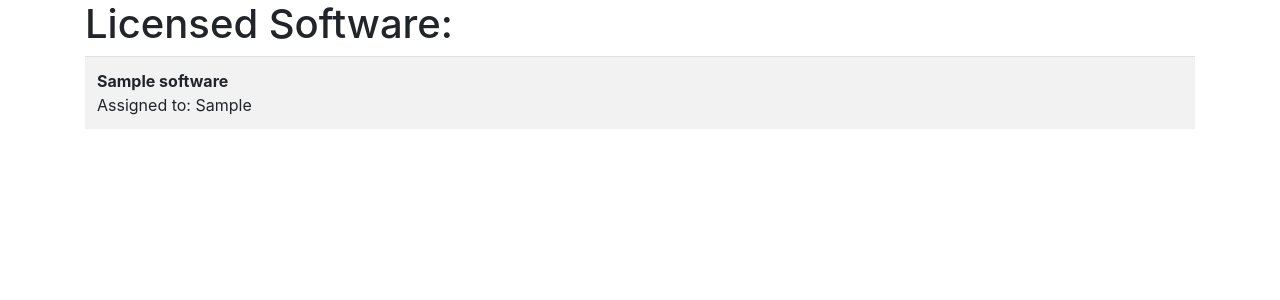
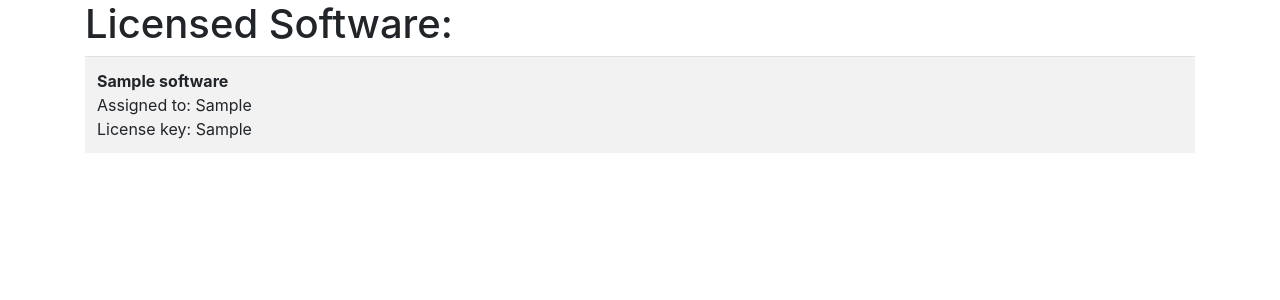
Before and after one commit to miotke/license_manager, a Django app: page / in a window 1280 px wide. Shown: the part 56-356 px from the top of the page. Run offline with Django 3.2, Linux system fonts and the light colour scheme; a user stored in the database is signed in; tables that the repository leaves empty hold one stand-in row (values such as "Sample post"); some libraries are stand-ins or nearby versions.

Commit message:
adds license key to list if user is superuser

```diff
--- a/templates/licenses/license_list.html
+++ b/templates/licenses/license_list.html
@@ -17,6 +17,11 @@
                         {% else %}
                             Assigned to: {{ software.license_assigned_to }}
                         {% endif %}
+                        <br>
+                        {% if request.user.is_superuser %}
+                            License key: {{ software.license_key }}
+                        {% else %}
+                        {% endif %}
                     </td>
                 </tr>
             {% endfor %}
```
